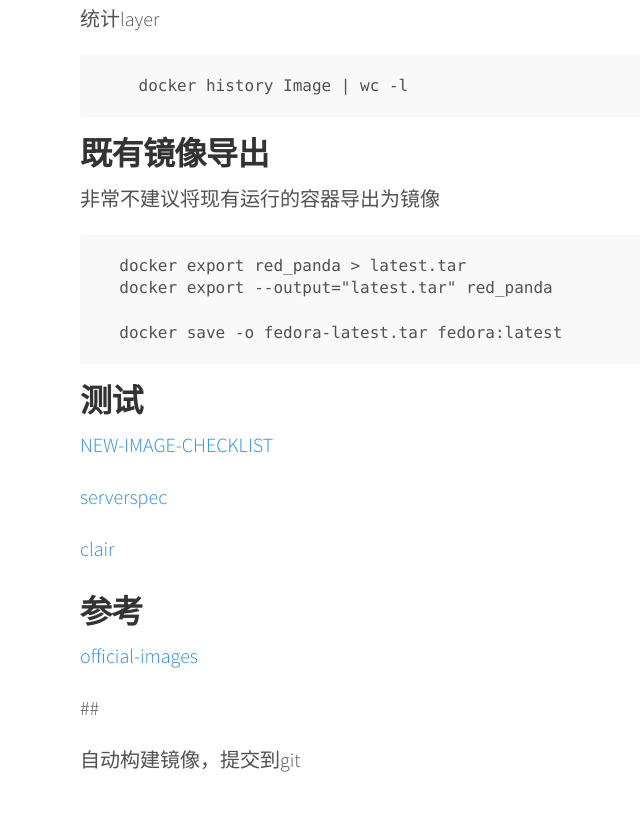
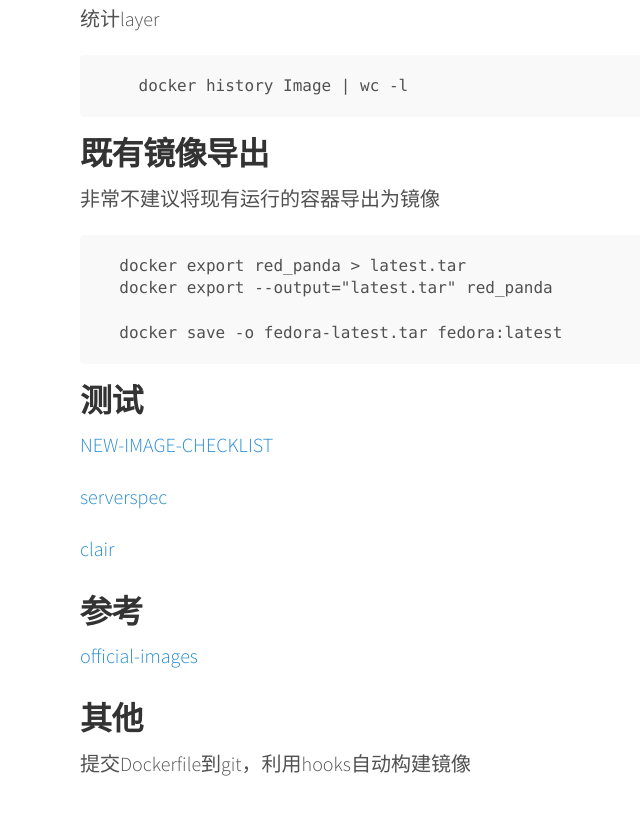
Before and after one commit to x1e/x1e.github.io, a Jekyll site: the page built from _posts/2017-03-01-docker_image.md, in a window 1280 px wide and 900 px high, scrolled down 2956 px. Shown: the top 815 px of the window, without its empty margins (200-840 px from the left). Built offline with Jekyll 4.4.1, drawn with Linux system fonts in a browser that asks for light colours.

Commit message:
update docker_image

```diff
--- a/_posts/2017-03-01-docker_image.md
+++ b/_posts/2017-03-01-docker_image.md
@@ -115,6 +115,6 @@ docker load -i nginxplus.tar
 
 [official-images](https://github.com/docker-library/official-images)
 
-##
+## 其他
 
-自动构建镜像，提交到git
+提交Dockerfile到git，利用hooks自动构建镜像
```
